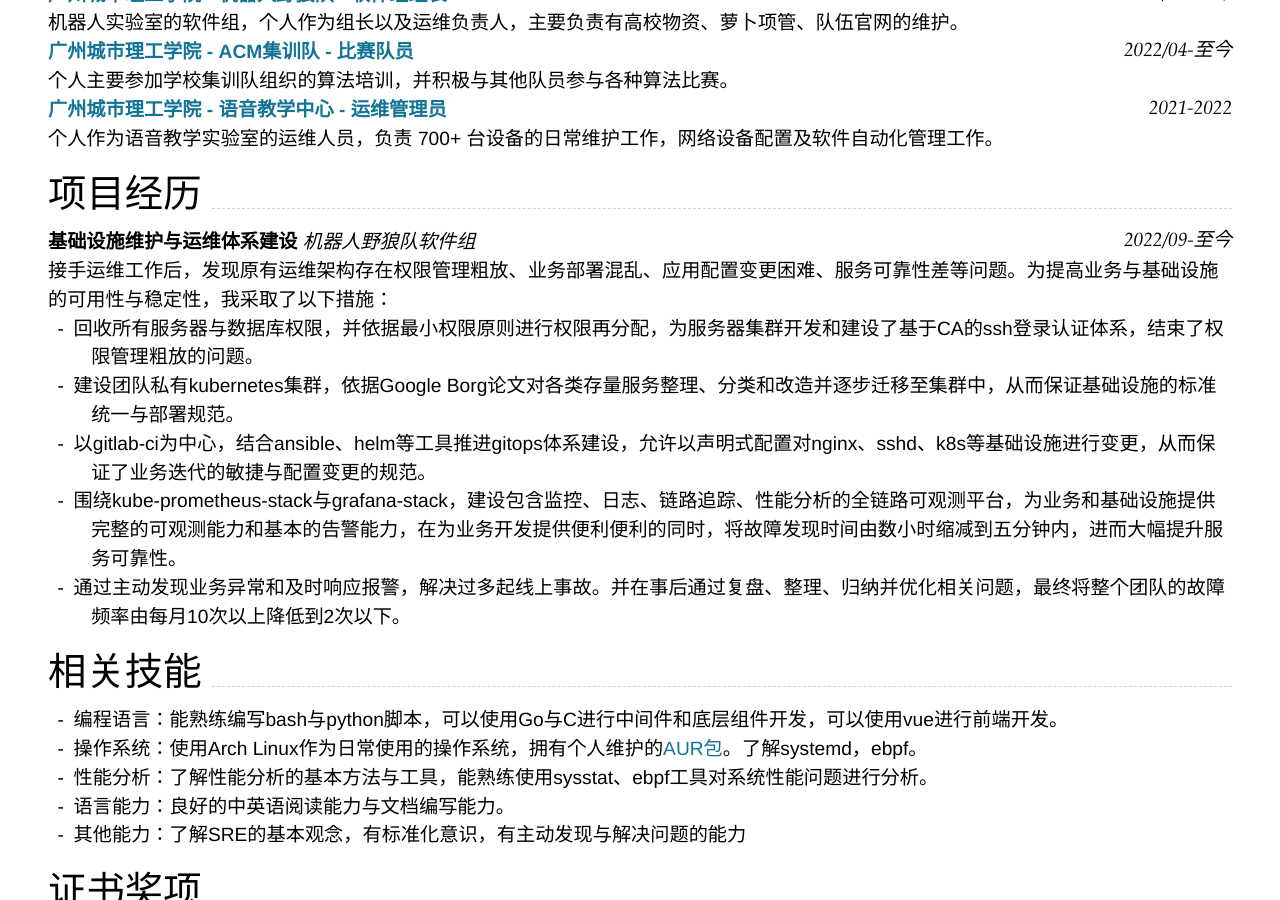
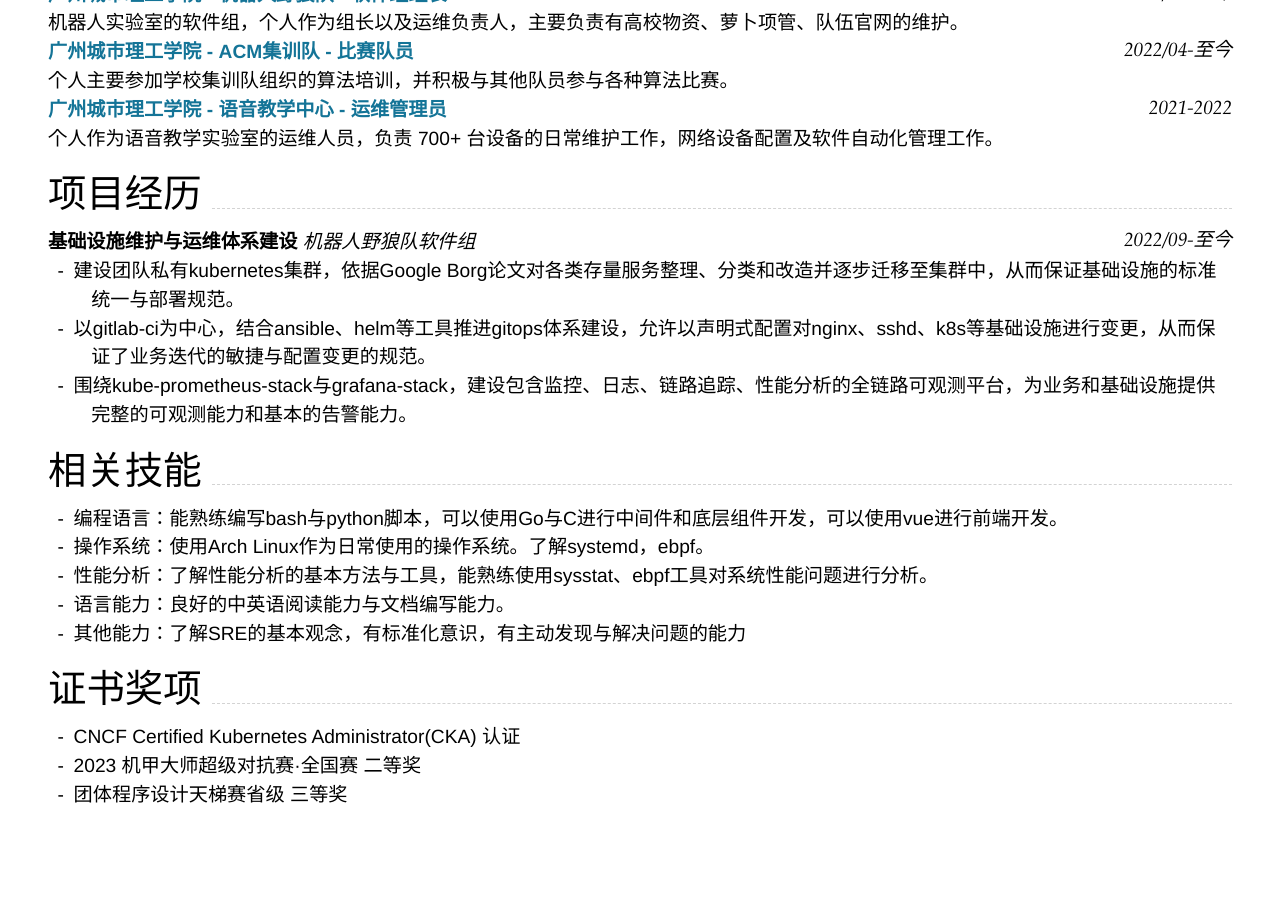
Before and after one commit to 0xmelon/resume, a Jekyll site: the page built from index.md, in a window 1280 px wide and 900 px high, scrolled down 413 px. Built offline with Jekyll 4.4.1, drawn with Linux system fonts in a browser that asks for light colours; nearby versions of some CDN libraries; after the commit the page ends 1271 px from its top, so only the background shows below that.

Commit message:
Update index.md

```diff
--- a/index.md
+++ b/index.md
@@ -36,18 +36,14 @@ homepage:
 
 ### **基础设施维护与运维体系建设** *机器人野狼队软件组* `2022/09-至今`
 
-接手运维工作后，发现原有运维架构存在权限管理粗放、业务部署混乱、应用配置变更困难、服务可靠性差等问题。为提高业务与基础设施的可用性与稳定性，我采取了以下措施：
-
-- 回收所有服务器与数据库权限，并依据最小权限原则进行权限再分配，为服务器集群开发和建设了基于CA的ssh登录认证体系，结束了权限管理粗放的问题。
 - 建设团队私有kubernetes集群，依据Google Borg论文对各类存量服务整理、分类和改造并逐步迁移至集群中，从而保证基础设施的标准统一与部署规范。
 - 以gitlab-ci为中心，结合ansible、helm等工具推进gitops体系建设，允许以声明式配置对nginx、sshd、k8s等基础设施进行变更，从而保证了业务迭代的敏捷与配置变更的规范。
-- 围绕kube-prometheus-stack与grafana-stack，建设包含监控、日志、链路追踪、性能分析的全链路可观测平台，为业务和基础设施提供完整的可观测能力和基本的告警能力，在为业务开发提供便利便利的同时，将故障发现时间由数小时缩减到五分钟内，进而大幅提升服务可靠性。
-- 通过主动发现业务异常和及时响应报警，解决过多起线上事故。并在事后通过复盘、整理、归纳并优化相关问题，最终将整个团队的故障频率由每月10次以上降低到2次以下。
+- 围绕kube-prometheus-stack与grafana-stack，建设包含监控、日志、链路追踪、性能分析的全链路可观测平台，为业务和基础设施提供完整的可观测能力和基本的告警能力。
 
 ## 相关技能
 
 - 编程语言：能熟练编写bash与python脚本，可以使用Go与C进行中间件和底层组件开发，可以使用vue进行前端开发。
-- 操作系统：使用Arch Linux作为日常使用的操作系统，拥有个人维护的[AUR包](https://aur.archlinux.org/packages?O=0&SeB=m&K=kawhicurry&outdated=&SB=m&SO=d&PP=50&submit=Go)。了解systemd，ebpf。
+- 操作系统：使用Arch Linux作为日常使用的操作系统。了解systemd，ebpf。
 - 性能分析：了解性能分析的基本方法与工具，能熟练使用sysstat、ebpf工具对系统性能问题进行分析。
 - 语言能力：良好的中英语阅读能力与文档编写能力。
 - 其他能力：了解SRE的基本观念，有标准化意识，有主动发现与解决问题的能力
```
